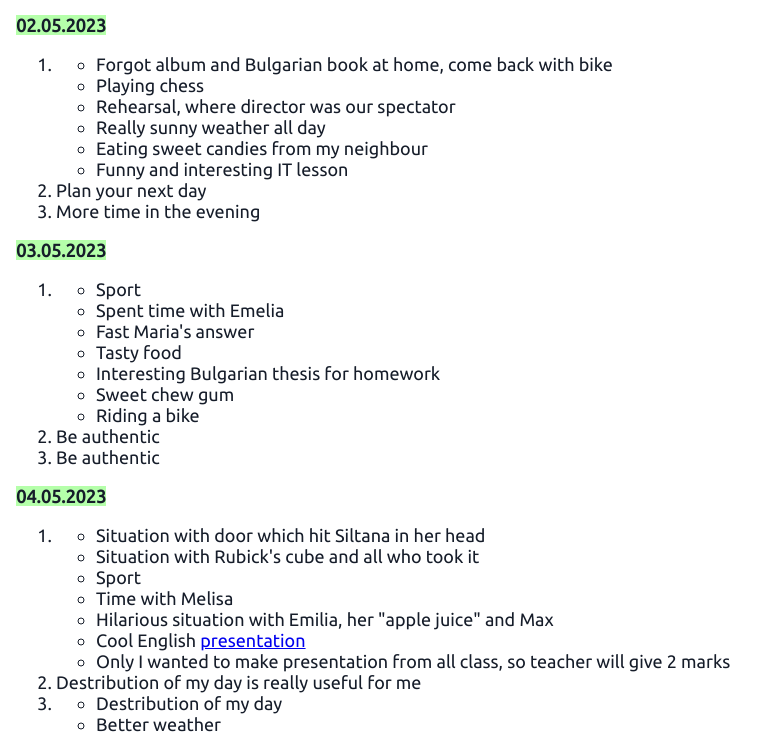
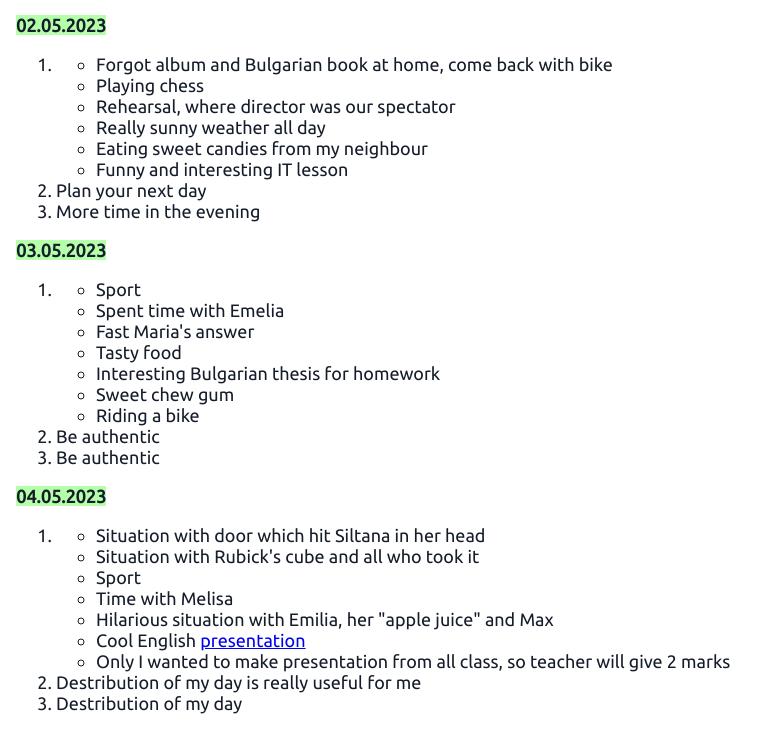
Before and after one commit to Arsentosh/My-website-2, a plain HTML site: page Evening_routine.html in a window 1280 px wide. Shown: the part 6712-7465 px from the top of the page, without its empty margins (0-777 px from the left). After the commit the page ends 7444 px from the top, so only its background shows below. Drawn offline with Linux system fonts and the light colour scheme; a web font is replaced by a local one.

Commit message:
Update Evening_routine.html

```diff
--- a/Evening_routine.html
+++ b/Evening_routine.html
@@ -558,12 +558,7 @@
         </ul>
       </li>
       <li>Destribution of my day is really useful for me</li>
-      <li>
-        <ul>
-          <li>Destribution of my day</li>
-          <li>Better weather</li>
-        </ul>
-      </li>
+      <li>Destribution of my day</li>
     </ol>
 
   </body>
```
